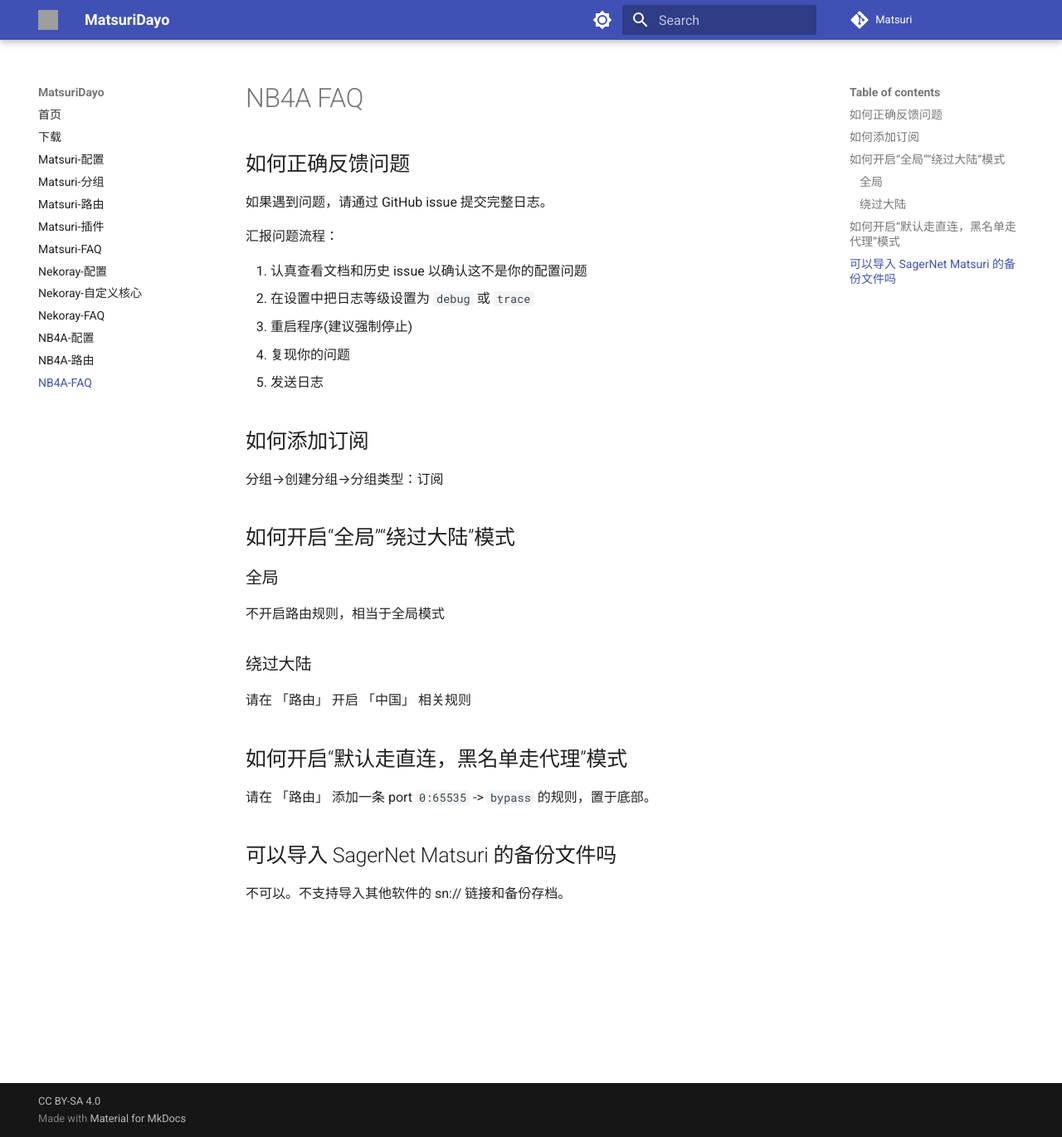
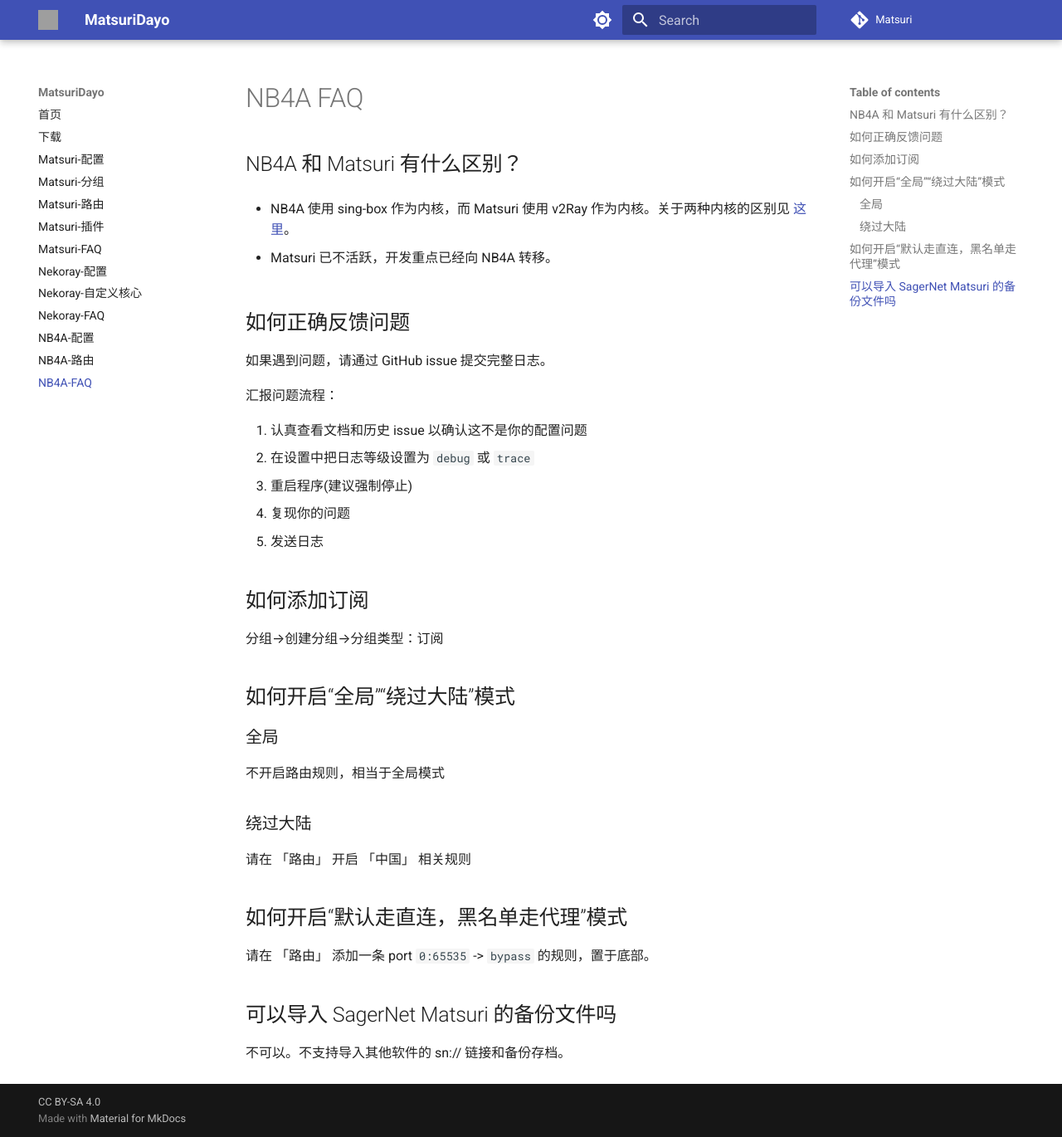
Before and after one commit to MatsuriDayo/matsuridayo.github.io, an MkDocs documentation site: the page built from docs/nb4a-faq.md, in a window 1280 px wide and 1370 px high. Shown: the whole window at 83% size. Built offline with MkDocs 1.6.1 and Material for MkDocs 9.7.7, drawn with Linux system fonts in a browser that asks for light colours; comment, search, counter and statistics services are not loaded; grey boxes are pictures that could not be loaded.

Commit message:
Add the change of Matsuri and NB4A

```diff
--- a/docs/nb4a-faq.md
+++ b/docs/nb4a-faq.md
@@ -1,4 +1,10 @@
 # NB4A FAQ
+
+## NB4A 和 Matsuri 有什么区别？
+
+- NB4A 使用 sing-box 作为内核，而 Matsuri 使用 v2Ray 作为内核。关于两种内核的区别见 [这里](/n-configuration/#_3)。
+
+- Matsuri 已不活跃，开发重点已经向 NB4A 转移。
 
 ## 如何正确反馈问题
 
```
